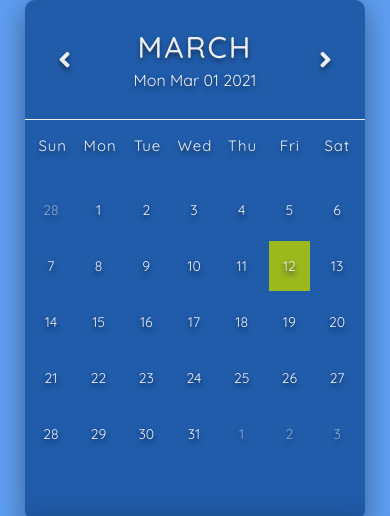
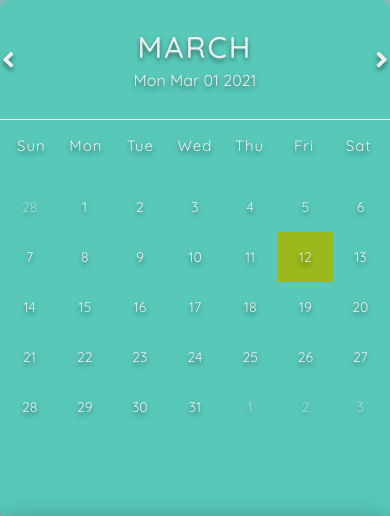
Before and after one commit to eunjitech/myCalendar, a website: page index.html in a window 390 px wide. Shown: the top 516 px of the page. Drawn offline with Linux system fonts and the light colour scheme.

Commit message:
반응형 완료

```diff
--- a/css/response.css
+++ b/css/response.css
@@ -1,7 +1,9 @@
 @media (max-width: 800px){
     .canlendar_container{display: block;}
-    .js-calendar, .todoWrap{margin: 0 auto; border-radius: 10px;}
-    .todoWrap{width: 34rem}
+    .js-calendar, .todoWrap{margin: 0 auto; border-radius: 10px;width: 100%;}
+    .todoWrap{width:100%}
+    .weekdays div{width: calc(100% / 7);}
+    .days div{width: calc(100% / 7); margin: 0; }
 }
 
 /* @media (max-width:600px){
--- a/css/style.css
+++ b/css/style.css
@@ -9,7 +9,7 @@ html {
 body {
     width: 100%;
     height: 100%;
-    background-color: rgb(95, 159, 243);
+    background-color: #9dc8c8;
 }
 
 /* 오버사이즈 */
@@ -42,7 +42,7 @@ body {
 .js-calendar {
     width: 34rem;
     height: 52rem;
-    background-color: rgb(32, 92, 170);
+    background-color: #58c9b9;
     box-shadow: 0 0.5rem 3rem rgba(0, 0, 0, 0.4);
     border-radius: 10px 0 0 10px;
 
@@ -54,7 +54,7 @@ body {
     width: 100%;
     height: 12rem;
     display: flex;
-    justify-content: space-around;
+    justify-content: space-between;
     align-items: center;
     padding: 0.2rem;
     text-align: center;
@@ -108,7 +108,7 @@ body {
     display: flex;
     justify-content: center;
     align-items: center;
-    text-shadow: 0 0.3rem 0.5rem #052052;
+    text-shadow: 0 0.3rem 0.5rem rgba(0, 0, 0, 0.5);
     transition: background-color 0.2s;
 }
 .days div:hover {
@@ -155,7 +155,7 @@ body {
 .js_form{text-align: center;
     margin-top: 3rem;}
 .clicked{background-color: #9bb81c;}
-.todoWrap {height: 52rem;width: 39rem;background-color: rgb(32, 92, 170); border-radius: 0 10px 10px 0;box-shadow: 0 0.5rem 3rem rgba(0, 0, 0, 0.4); padding: 10px}
+.todoWrap {height: 52rem;width: 39rem;background-color: #58c9b9; border-radius: 0 10px 10px 0;box-shadow: 0 0.5rem 3rem rgba(0, 0, 0, 0.4); padding: 10px}
 .addName{ text-align: center;}
 .addName input{width: 178px;height: 30px; }
 .name{height: 30px;display: block;font-size: 2rem;text-align: center;
```
